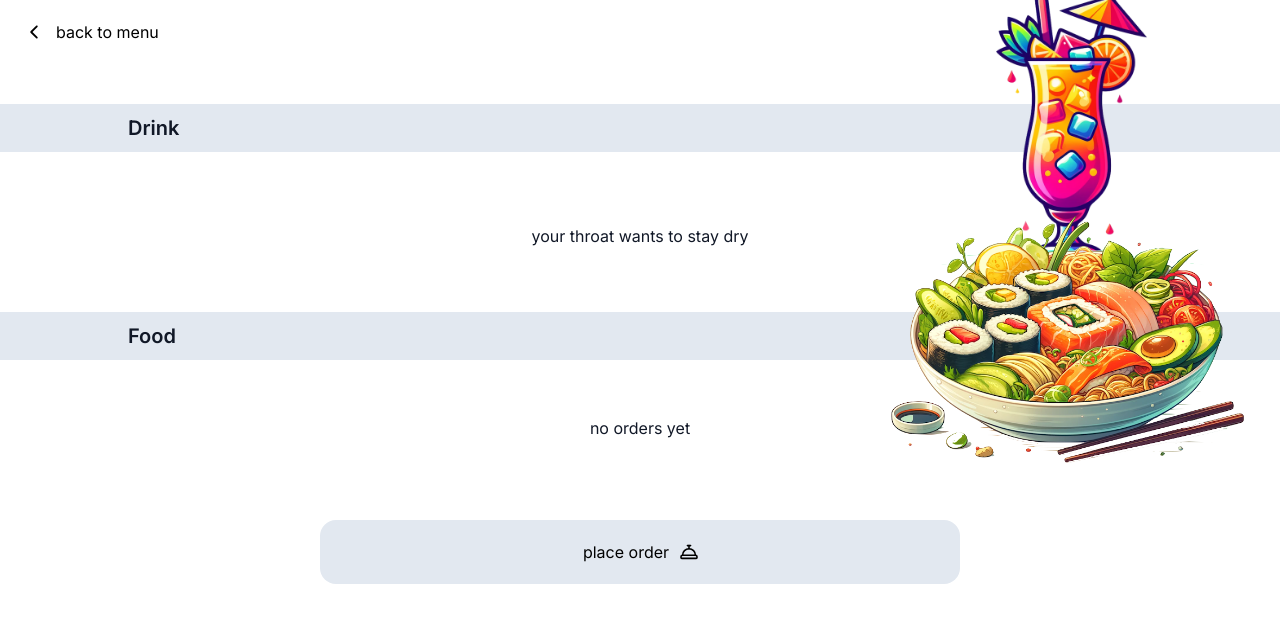
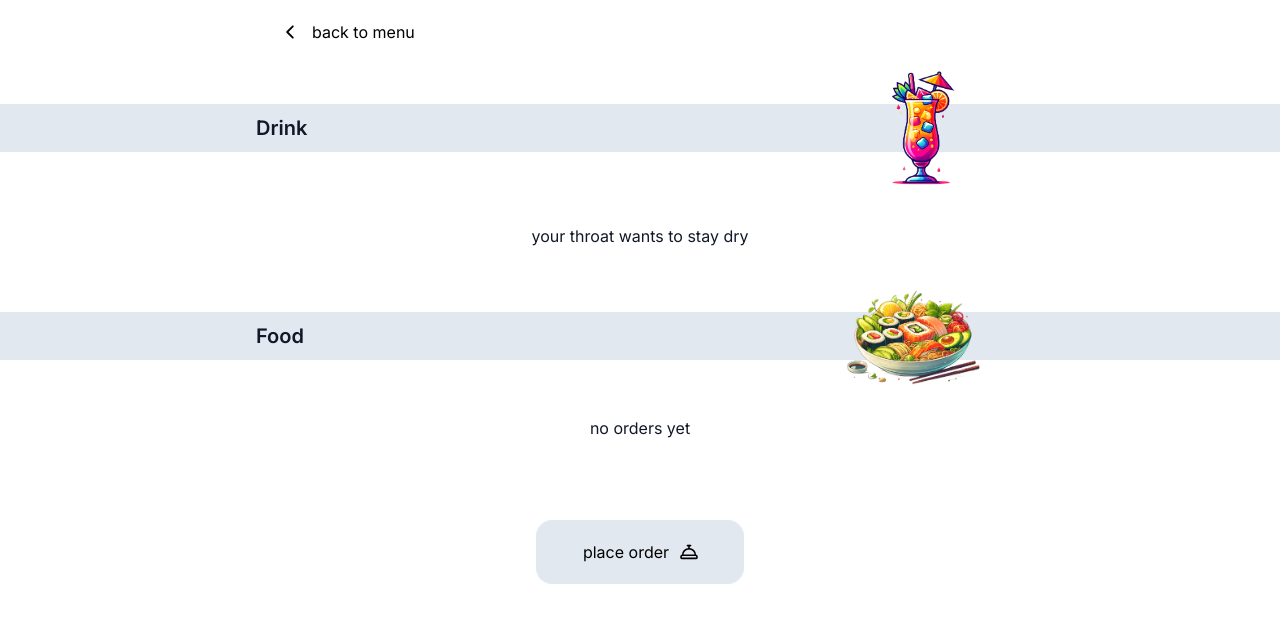
Before and after one commit to j-eick/pos-restaurant, a Next.js app: page /menu/order in a window 1280 px wide. Shown: the top 622 px of the page. Built offline with nearby package versions, Linux system fonts and the light colour scheme.

Commit message:
adjusted styling for  tablet view

```diff
--- a/app/components/ui/dish/Dish.tsx
+++ b/app/components/ui/dish/Dish.tsx
@@ -25,7 +25,10 @@ export function Dish({ dish }: DishItemProp) {
   };
 
   return (
-    <article className={`relative m-2 pt-48 pb-5 px-5 min-h-90 rounded-md shadow-dishCard_shallow`}>
+    <article
+      className={`relative h-full max-w-sm mx-auto my-0 pt-48 pb-5 px-5  rounded-md shadow-dishCard_shallow
+                  md:w-10/12  `}
+    >
       <div className="mb-5 flex gap-2 justify-center">
         <div className="absolute p-[3px] h-52 w-10/12 right-1/2 translate-x-1/2 top-[-1.5rem] bg-gray-100 rounded-full">
           <img src={dish.photo} alt={dish.altText} className="shadow-dishPhoto rounded-full" />
--- a/app/components/ui/heading/Heading.tsx
+++ b/app/components/ui/heading/Heading.tsx
@@ -20,15 +20,16 @@ export function Heading() {
     setIsCategoryOpen(!isCategoryOpen);
   };
 
-  useEffect(() => {
-    // console.log(isCategoryOpen);
-  }, [isCategoryOpen]);
-
   return (
-    <>
-      <header className="fixed z-50 w-full bg-primary-gray shadow-dishCard_shallow">
-        <ul role="list" className="h-16 flex justify-around">
-          <li className="relative h-full w-3/12 flex justify-center">
+    <div className="relative">
+      <header
+        className={`fixed top-0 w-full max-w-3xl z-50 left-1/2 -translate-x-1/2 bg-primary-gray shadow-dishCard_shallow `}
+      >
+        <ul role="list" className="h-16 flex justify-around ">
+          <li
+            className={`relative h-full w-6/12 flex justify-center
+                          xs:w-4/12`}
+          >
             <Button onClick={subHeaderHandler} className="w-full curser-pointer">
               <Text
                 tag={"p"}
@@ -41,16 +42,16 @@ export function Heading() {
               </Text>
             </Button>
           </li>
-          <li className="relative w-3/12 flex items-end justify-center h-full">
+          <li className="relative h-full w-6/12 flex items-end justify-center">
             <div className="relative z-20 w-12 h-12">
               <Bowl />
             </div>
           </li>
         </ul>
       </header>
-      <div ref={ref}>
+      <div ref={ref} className="fixed z-20 h-12 w-full ">
         <SubHeader isCategoryOpen={isCategoryOpen} />
       </div>
-    </>
+    </div>
   );
 }
--- a/app/components/ui/orderList/OrderList.tsx
+++ b/app/components/ui/orderList/OrderList.tsx
@@ -11,7 +11,7 @@ export function OrderList() {
   const foodList = orderList.filter((item) => item.category === "food");
 
   const space_list_topBottom = "mt-9 mb-7";
-  const list_width = "w-10/12";
+  const list_width = "w-10/12 sm:max-w-lg";
   const bg_category = "";
 
   useEffect(() => {}, []);
@@ -26,17 +26,19 @@ export function OrderList() {
             className={`relative h-12 w-[100vw] -translate-x-1/2 left-1/2 flex items-center
                           bg-slate-200`}
           >
-            <Text tag={"p"} size="lg" weight="semibold" className="ml-[10%]">
+            <Text tag={"p"} size="lg" weight="semibold" className="ml-[10%] xs:ml-[20%]">
               Drink
             </Text>
-            <div className="w-4/12 absolute top-1/2 -translate-y-1/2 right-0">
+            <div
+              className={`w-4/12 absolute top-1/2 -translate-y-1/2 right-0
+                            xs:right-5`}
+            >
               <Image
                 src="/drink2.png"
-                alt={"list of ordered drinks"}
+                alt={"drinks logo"}
                 width="100"
                 height="100"
-                style={{ objectFit: "contain" }}
-                className={`scale-75`}
+                className={`scale-75 xs:max-w-44 `}
               />
             </div>
           </div>
@@ -68,17 +70,11 @@ export function OrderList() {
             className={`relative h-12 w-[100vw] flex items-center -translate-x-1/2 left-1/2
                         bg-slate-200 `}
           >
-            <Text tag={"p"} size="lg" weight="semibold" className="ml-[10%]">
+            <Text tag={"p"} size="lg" weight="semibold" className="ml-[10%] xs:ml-[20%]">
               Food
             </Text>
-            <div className="w-4/12 absolute top-1/2 -translate-y-1/2 right-0">
-              <Image
-                src="/food3.png"
-                alt={"list of ordered drinks"}
-                width="100"
-                height="100"
-                style={{ objectFit: "contain" }}
-              />
+            <div className="w-4/12 absolute top-1/2 -translate-y-1/2 right-0 xs:right-5">
+              <Image src="/food3.png" alt={"list of ordered drinks"} width="100" height="100" className="max-w-40" />
             </div>
           </div>
           {foodList.length !== 0 ? (
--- a/app/components/ui/sideMenu/SideMenu.tsx
+++ b/app/components/ui/sideMenu/SideMenu.tsx
@@ -16,7 +16,7 @@ export const SideMenu = ({ isOpen, inView, highlight, href }: SideMenuProps) =>
   const selectedCategory = useOrderStore((state) => state.selectedCategory);
   const [sidePenu, setSidePane] = useState<CategoryProps>("");
   const show = "translate-x-0 transition-all duration-300 ease-in-out";
-  const hide = "translate-x-[-100%] transition-all duration-300 ease-in-out";
+  const hide = "translate-x-[-100%] transition-all duration-300 ease-in-out invisible";
 
   const openClose = `fixed z-30 top-1/2 -translate-y-[45%] w-8/12 h-4/5
       rounded-r-md pt-14 pb-14 pl-4 backdrop-blur-lg bg-opacity-60 bg-[#8aa0c1]
--- a/app/globals.css
+++ b/app/globals.css
@@ -8,7 +8,11 @@
   padding: 0;
 }
 
+html,
 body {
+  max-width: 768px;
+  margin: 0 auto;
+
   text-rendering: optimizeLegibility; /* Optimize text for legibility */
   -webkit-font-smoothing: antialiased; /* Enable antialiased font smoothing for macOS and iOS */
   -moz-osx-font-smoothing: grayscale; /* Enable antialiased font smoothing for non-webkit browsers */
@@ -16,10 +20,6 @@ body {
 
 [role="list"] {
   list-style: none;
-}
-
-button {
-  /* border: none; */
 }
 
 a {
@@ -34,12 +34,6 @@ a:visited {
 
 h1 {
   /* margin-bottom: 1.5rem; */
-}
-h2 {
-  margin-bottom: 1.25rem;
-}
-h3 {
-  margin-bottom: 1rem;
 }
 
 img {
--- a/app/layout.tsx
+++ b/app/layout.tsx
@@ -5,8 +5,8 @@ import "./globals.css";
 const inter = Inter({ subsets: ["latin"] });
 
 export const metadata: Metadata = {
-  title: "Create Next App",
-  description: "Generated by create next app",
+  title: "김치 Guys",
+  description: "Menu",
 };
 
 export default function RootLayout({
@@ -16,7 +16,7 @@ export default function RootLayout({
 }>) {
   return (
     <html lang="en">
-      <body className={inter.className}>{children}</body>
+      <body className={`${inter.className} max-w-3xl mx-auto my-0`}>{children}</body>
     </html>
   );
 }
--- a/app/menu/order/page.tsx
+++ b/app/menu/order/page.tsx
@@ -66,7 +66,7 @@ export default function CustomerOrders() {
             disabled={orderButtonDisabled}
             hidden={isOrderButtonHidden}
             setIsClicked={setButtonIsClicked}
-            className={`${buttonAnimation}`}
+            className={`${buttonAnimation} max-w-52`}
           >
             {count === 0 && (
               <>
@@ -76,7 +76,7 @@ export default function CustomerOrders() {
             )}
             {count === 1 && (
               <>
-                <span>Please confirm</span>
+                <span>Plz confirm</span>
                 <LuConciergeBell className="scale-[120%]" />
               </>
             )}
--- a/app/page.tsx
+++ b/app/page.tsx
@@ -4,7 +4,7 @@ import { Text } from "./components/ui/text";
 
 export default function Home() {
   return (
-    <main className="relative flex min-h-screen flex-col px-10 overflow-hidden">
+    <main className="relative max-w-3xl flex min-h-screen flex-col px-10 overflow-hidden">
       <div className="h-[50vh] bg-slate-400 opacity-60">
         <Text
           tag={"h1"}
@@ -15,14 +15,14 @@ export default function Home() {
           Welcome to <br /> 김치 Guys
         </Text>
       </div>
-      <div className="absolute right-[1rem] top-1/2 -translate-y-[10%] -z-20 opacity-50">
+      <div className="absolute  right-[1rem] top-1/2 -translate-y-[10%] -z-20 opacity-50">
         <Image
           src="/landingpage.jpg"
           alt={"landingpage_background"}
           width={800}
           height={800}
           priority={true}
-          className="scale-[2.5]"
+          className="scale-[2.5] xs:scale-[2] sm:scale-[1.5] "
         />
       </div>
       <div className="h-[50vh] my-0 mx-auto flex items-center bg-transparent">
--- a/tailwind.config.js
+++ b/tailwind.config.js
@@ -77,7 +77,7 @@ module.exports = {
       backgroundImage: {
         "app-bg": "red-200",
       },
-      hideScrollbar: {
+      hideollbar: {
         "&::-webkit-scrollbar": {
           display: "none",
         },
@@ -90,6 +90,8 @@ module.exports = {
           "rgba(0, 0, 0, 0.09) 0px 2px 1px, rgba(0, 0, 0, 0.09) 0px 4px 2px, rgba(0, 0, 0, 0.09) 0px 8px 4px, rgba(0, 0, 0, 0.09) 0px 16px 8px, rgba(0, 0, 0, 0.09) 0px 32px 16px",
         dishOrder: "rgba(0, 0, 0, 0.12) 0px 1px 3px, rgba(0, 0, 0, 0.24) 0px 1px 2px",
         orderedItems: "rgba(50, 50, 93, 0.25) 0px 2px 5px -1px, rgba(0, 0, 0, 0.3) 0px 1px 3px -1px",
+        mainShadow:
+          "rgba(0, 0, 0, 0.09) 0px 2px 1px, rgba(0, 0, 0, 0.09) 0px 4px 2px, rgba(0, 0, 0, 0.09) 0px 8px 4px, rgba(0, 0, 0, 0.09) 0px 16px 8px, rgba(0, 0, 0, 0.09) 0px 32px 16px",
         // dishPhoto: "rgba(0, 0, 0, 0.19) 0px 10px 20px, rgba(0, 0, 0, 0.23) 0px 6px 6px",
         // dishOrder: " rgba(0, 0, 0, 0.15) 1.95px 1.95px 2.6px",
         // dishOrder: "rgba(50, 50, 93, 0.25) 0px 2px 5px -1px, rgba(0, 0, 0, 0.3) 0px 1px 3px -1px",
@@ -143,6 +145,13 @@ module.exports = {
       extrabold: "800",
       thick: "900",
     },
+    screens: {
+      xs: "565px",
+      sm: "640px",
+      md: "768px",
+      lg: "820px",
+      max: "844px",
+    },
   },
   plugins: [],
 };
```
Also changed, not shown: app/components/ui/subHeading/SubHeader.tsx (+6 -10 lines), app/menu/page.tsx (+21 -5 lines).
